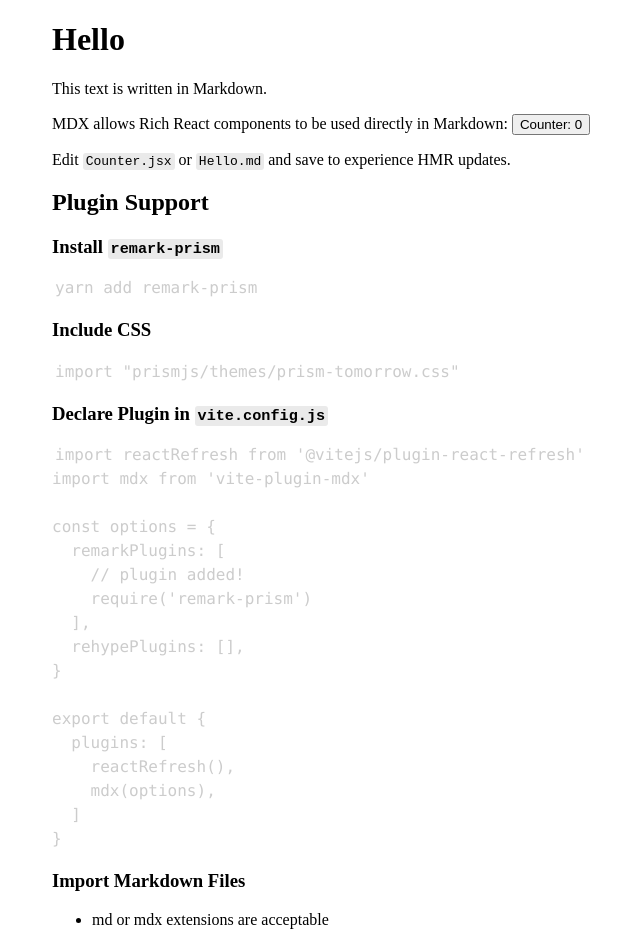
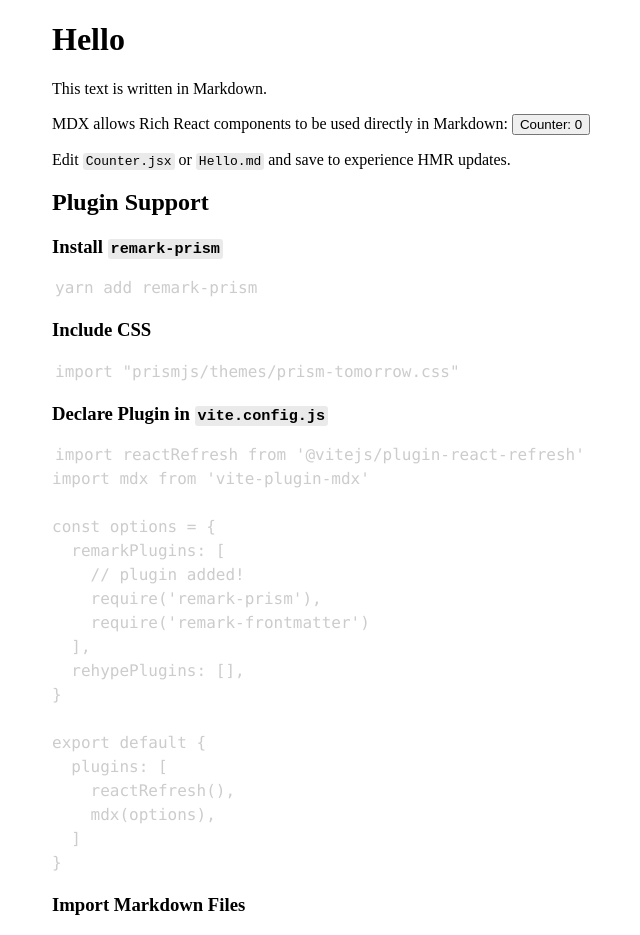
Before and after one commit to brillout/vite-plugin-mdx, a React (Vite) app in the folder examples/react/: page / in a window 1280 px wide. Shown: the top 935 px of the page, without its empty margins (288-928 px from the left). Built offline with nearby package versions, Linux system fonts and the light colour scheme.

Commit message:
Attempt at adding remark-frontmatter

```diff
--- a/examples/react/package.json
+++ b/examples/react/package.json
@@ -10,6 +10,7 @@
     "@vitejs/plugin-react-refresh": "^1.3.3",
     "react": "^17.0.2",
     "react-dom": "^17.0.2",
+    "remark-frontmatter": "3",
     "remark-prism": "^1.3.6",
     "vite": "^2.3.4",
     "vite-plugin-mdx": "file:../../"
--- a/examples/react/src/Hello.md
+++ b/examples/react/src/Hello.md
@@ -1,3 +1,8 @@
+---
+title: 'Hello'
+description: 'A quick example of how to use remark plugins with vite-plugin-mdx'
+---
+
 import { Counter } from './Counter.jsx';
 
 # Hello
@@ -31,7 +36,8 @@ import mdx from 'vite-plugin-mdx'
 const options = {
   remarkPlugins: [
     // plugin added!
-    require('remark-prism')
+    require('remark-prism'),
+    require('remark-frontmatter')
   ],
   rehypePlugins: [],
 }
--- a/examples/react/src/index.jsx
+++ b/examples/react/src/index.jsx
@@ -3,6 +3,8 @@ import ReactDOM from 'react-dom'
 import './index.css'
 import Hello from './Hello.md'
 import "prismjs/themes/prism-tomorrow.css"
+
+console.log(Hello)
 
 ReactDOM.render(
   <React.StrictMode>
--- a/examples/react/vite.config.js
+++ b/examples/react/vite.config.js
@@ -5,7 +5,8 @@ import mdx from 'vite-plugin-mdx'
 const options = {
   // See https://mdxjs.com/advanced/plugins
   remarkPlugins: [
-    require('remark-prism')
+      require('remark-prism'),
+      require('remark-frontmatter')
   ],
   rehypePlugins: [],
 }
```
Also changed, not shown: 1 other file (tests, documents, lock files or other folders).
